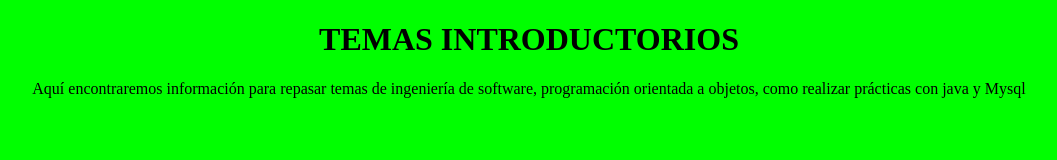
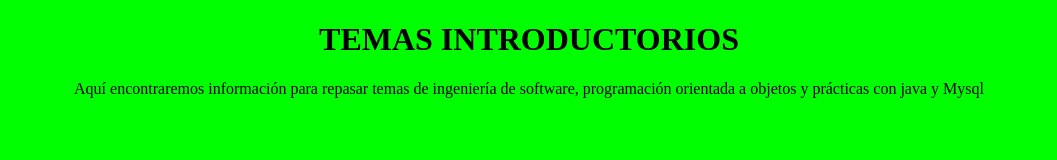
Before and after one commit to FerMag2/PaginaWebMagdiel, a plain HTML site: page html/encabezado.html in a window 1280 px wide. Shown: the whole page, without its empty margins (111-1168 px from the left). Drawn offline with Linux system fonts and the light colour scheme.

Commit message:
encabezado

```diff
--- a/html/encabezado.html
+++ b/html/encabezado.html
@@ -7,7 +7,7 @@
 </head>
 <body bgcolor="#00FF00">
     <center><h1>TEMAS INTRODUCTORIOS</h1></center>
-    <center><p>Aquí encontraremos información para repasar temas de ingeniería de software, programación orientada a objetos, como realizar prácticas con java y Mysql</p></center>
+    <center><p>Aquí encontraremos información para repasar temas de ingeniería de software, programación orientada a objetos y prácticas con java y Mysql</p></center>
 
 </body>
 </html>
```
